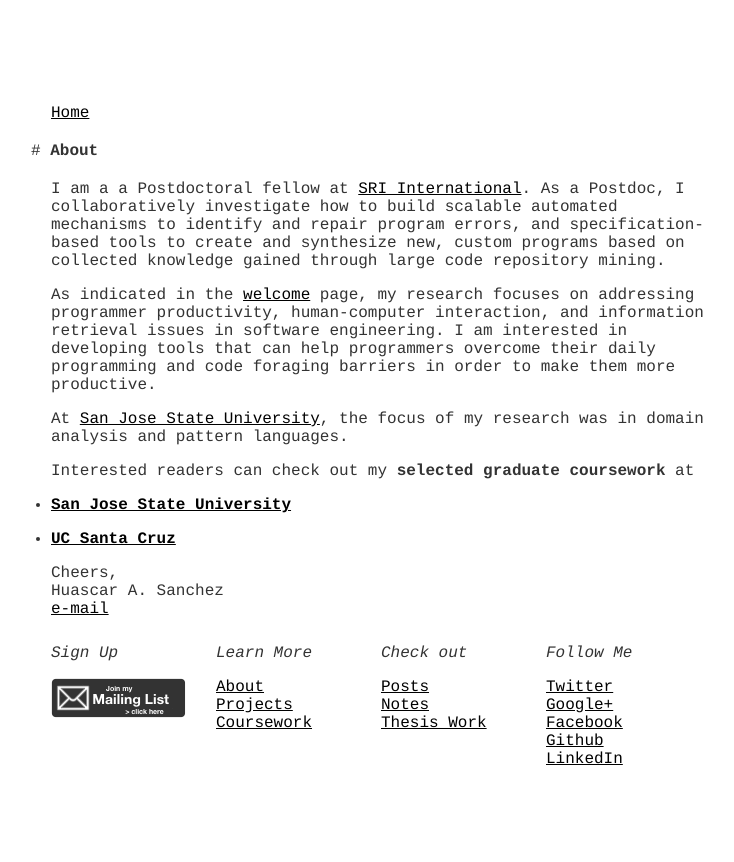
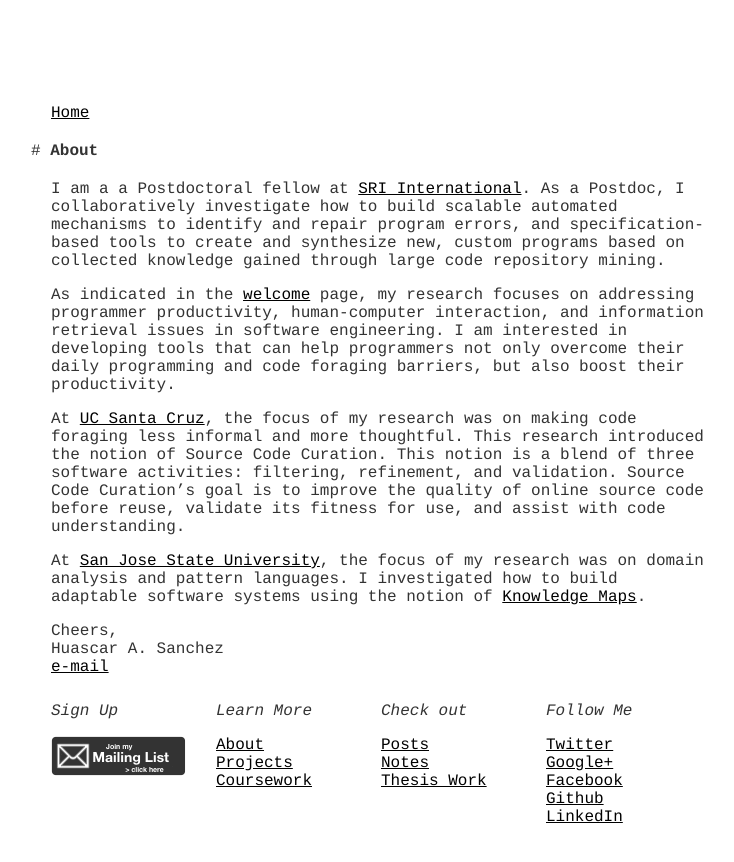
Before and after one commit to hsanchez/hsanchez.github.io, a Jekyll site: the page built from about/index.md, in a window 1280 px wide. Shown: the top 862 px of the page, without its empty margins (259-993 px from the left). Built offline with Jekyll 4.4.1, drawn with Linux system fonts in a browser that asks for light colours.

Commit message:
updates to about page

```diff
--- a/about/_posts/2016-01-05-cwsj.md
+++ /dev/null
@@ -1,9 +0,0 @@
----
-layout: default
-title: San Jose State University
-description: Selected Graduate Coursework
----
-
-{{page.description}}:
-
-- ???
--- a/about/index.md
+++ b/about/index.md
@@ -5,17 +5,11 @@ title: About
 
 I am a a Postdoctoral fellow at [SRI International](https://www.sri.com/). As a Postdoc, I collaboratively investigate how to build scalable automated mechanisms to identify and repair program errors, and specification-based tools to create and synthesize new, custom programs based on collected knowledge gained through large code repository mining.
 
-As indicated in the <a href="/">welcome</a> page, my research focuses on addressing programmer productivity, human-computer interaction, and information retrieval issues in software engineering. I am interested in developing tools that can help programmers overcome their daily programming and code foraging barriers in order to make them more productive.
+As indicated in the <a href="/">welcome</a> page, my research focuses on addressing programmer productivity, human-computer interaction, and information retrieval issues in software engineering. I am interested in developing tools that can help programmers not only overcome their daily programming and code foraging barriers, but also boost their productivity.
 
-At [San Jose State University](http://www.sjsu.edu/), the focus of my research was in domain analysis and pattern languages.
+At [UC Santa Cruz](http://www.ucsc.edu/), the focus of my research was on making code foraging less informal and more thoughtful. This research introduced the notion of Source Code Curation. This notion is a blend of three software activities: filtering, refinement, and validation. Source Code Curation’s goal is to improve the quality of online source code before reuse, validate its fitness for use, and assist with code understanding.
 
-Interested readers can check out my **selected graduate coursework** at
-
-{% for post in site.categories.about %}
-
-- [**{{ post.title }}**]({{ post.url }})
-
-{% endfor %}
+At [San Jose State University](http://www.sjsu.edu/), the focus of my research was on domain analysis and pattern languages. I investigated how to build adaptable software systems using the notion of [Knowledge Maps](http://www.crcpress.com/product/isbn/9781466571433).
 
 
 Cheers,
```
Also changed, not shown: about/_posts/2016-01-05-cwsc.md (deleted, +0 -19 lines).
